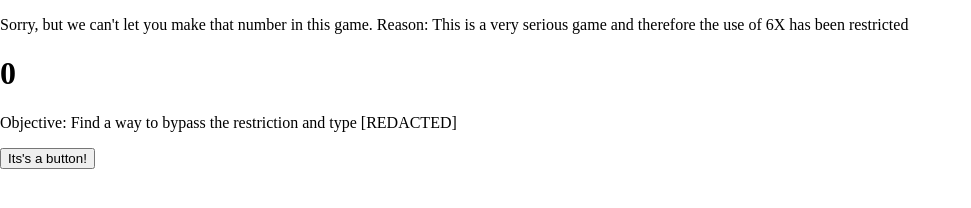
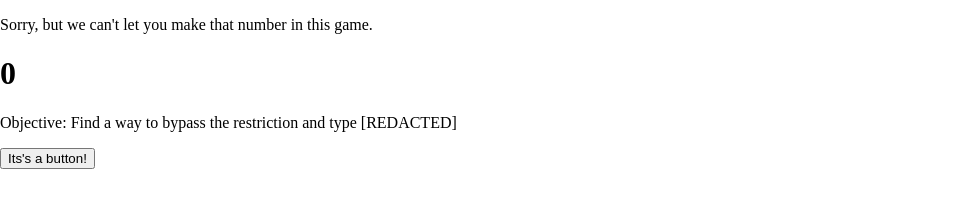
Before and after one commit to DaKittengamer/Game, a plain HTML site: page index.html in a window 1280 px wide. Shown: the whole page, without its empty margins (0-971 px from the left). Drawn offline with Linux system fonts and the light colour scheme.

Commit message:
changed announcment

```diff
--- a/index.html
+++ b/index.html
@@ -25,7 +25,7 @@
       function eventChecker() {
         if (pointHighScore = 66) {
           pointsPerClick = 0.1;
-          document.getElementById("announcements").innerHTML = "Sorry, but we can't let you make that number in this game. Reason: This is a very serious game and therefore the use of 6X has been restricted";
+          document.getElementById("announcements").innerHTML = "Sorry, but we can't let you make that number in this game.";
           document.getElementById("objective").innerHTML = "Objective: Find a way to bypass the restriction and type [REDACTED]";
         };
         if (pointHighScore = 66.9) {
```
